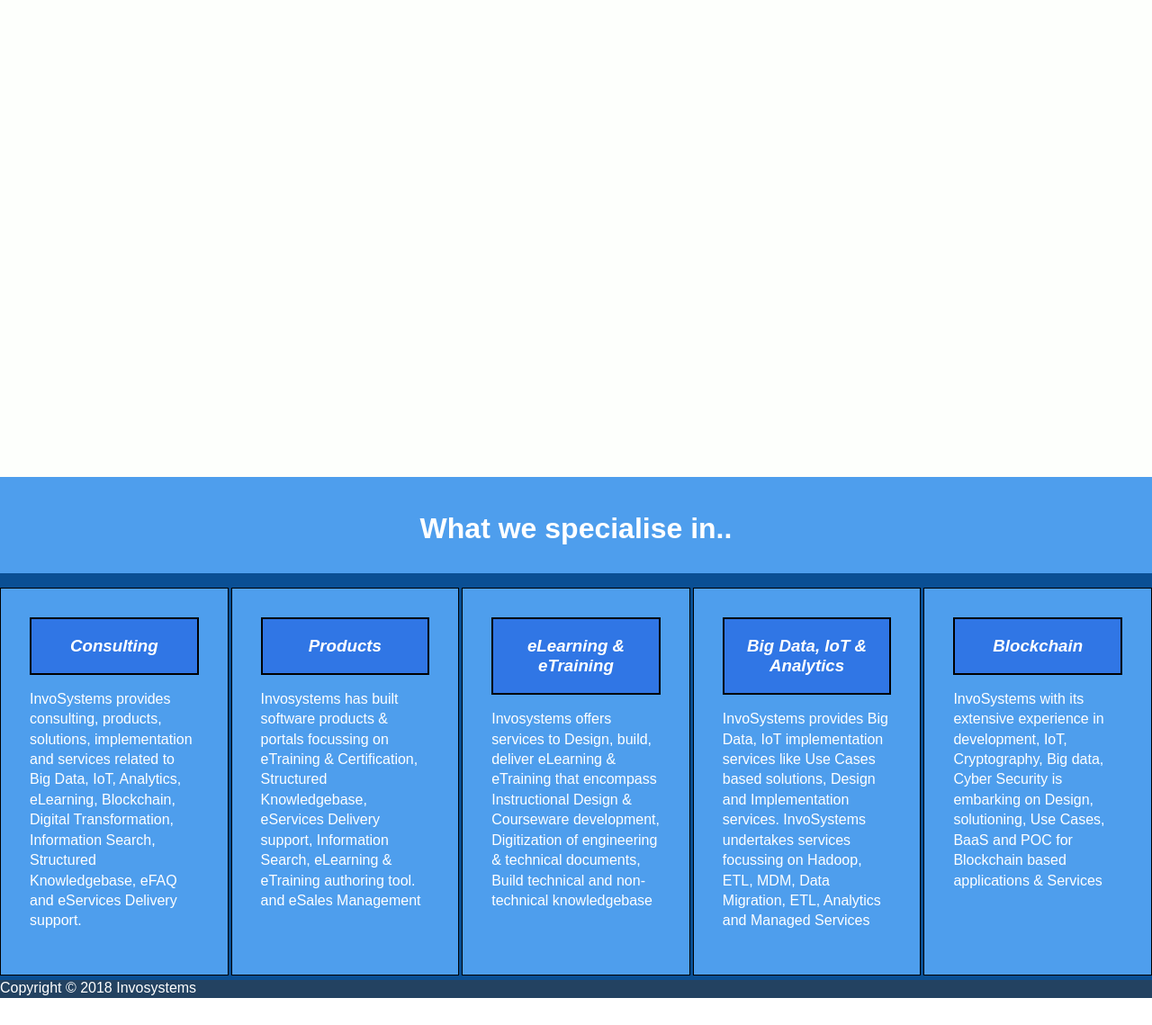
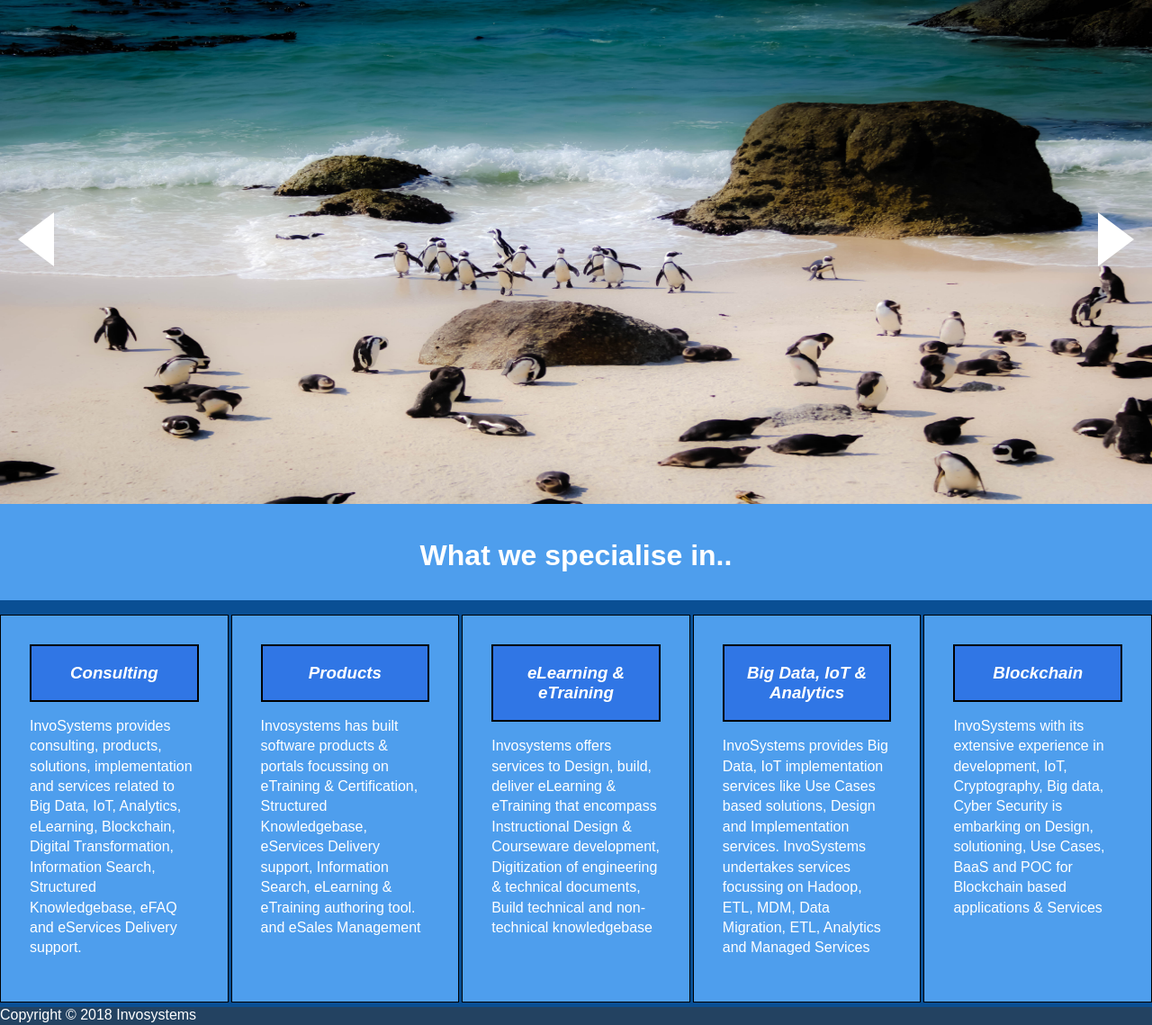
Before and after one commit to thenosewizard/InvoSystemsWebsite, a Flask app: page / in a window 1280 px wide. Shown: the part 80-1219 px from the top of the page at 90% size. Before the commit the page ends 1189 px from the top, so only its background shows below. Run offline with Flask 2, Linux system fonts and the light colour scheme.

Commit message:
Added image changer

```diff
--- a/static/main.css
+++ b/static/main.css
@@ -51,12 +51,46 @@
 
 /* Giant image under the nav bar (HOME page)*/
 
-.image{
-    background-position: center-right;
+.image {
+    background-position: center;
     min-height: 500px;
-    margin-bottom: 30px;
-    background-color: rgb(#1882ac91);
     /* background-image: url('../static/corrugated-decor-decoration-933149.jpg') */
+}
+
+#imageChange {
+    background-position: center;
+    height: 70%;
+    width: 100%;
+
+}
+
+
+/* Buttons for the slideshow */
+
+.pictureButtons {
+    cursor: pointer;
+    position: absolute;
+    text-align: center;
+    border-style: solid;
+    top: 30%;
+    margin-top: -50px;
+    width: 0;
+    height: 0;
+}
+
+#left-button {
+    border-width: 30px 40px 30px 0;
+    left: 0;
+    border-color: transparent #ffffff transparent transparent;
+    margin-left: 20px;
+
+}
+
+#right-button {
+    border-width: 30px 0 30px 40px;
+    right: 0;
+    margin-right: 20px;
+    border-color: transparent transparent transparent #ffffff;
 }
 
 /* For making grids in the website (HOME PAGE) */
@@ -83,6 +117,7 @@
 
  .grid .head {
     background-color: #4E9EED;
+    border: 3px solid black;
     grid-column: 1/-1;
     margin-bottom: 1%;
     align-items: start;
--- a/static/main.js
+++ b/static/main.js
@@ -1 +1,38 @@
-// For webpage transitions
+// slideshow transitions for (HOME PAGE)
+
+let  i = 0;
+const time = 3000;
+let image = [];
+
+image[0] = '..\\static\\casey-allen-276030-unsplash.jpg';
+image[1] = '..\\static\\loic-mermilliod-224470-unsplash.jpg';
+
+// function to go through the images
+
+function imgChanger() {
+    document.picture.src = image[i]
+
+    if (i < image.length - 1) {
+        i++;
+    } else {
+        i = 0;
+    }
+
+    // time to switch between the images
+    setTimeout("imgChanger()", time);
+}
+
+window.onload = imgChanger;
+
+// variables needed
+
+leftButton = document.getElementById("#left-button")
+rightButton = document.getElementById("#right-button")
+
+picture_change_left = leftButton.addEventListener("click", arrow);
+picture_change_right = rightButton.addEventListener("click", arrow);
+
+// function to switch images on the click
+function arrow () {
+
+}
--- a/templates/home.html
+++ b/templates/home.html
@@ -5,7 +5,9 @@
 
         <!--For a slide show-->
         <div class="image">
-
+            <div class="pictureButtons" id="left-button"></div>
+                <img id="imageChange" name = "picture" alt="An image">
+            <div class="pictureButtons" id="right-button"></div>
         </div>
 
         <!--What the company specialises/sevices in-->
```
